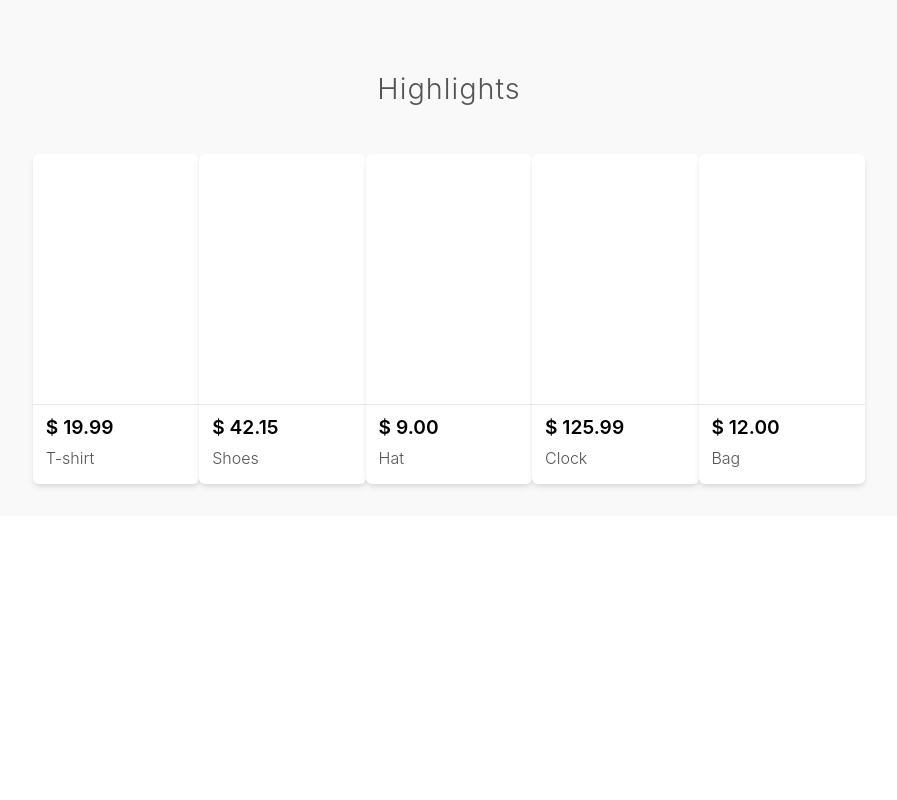
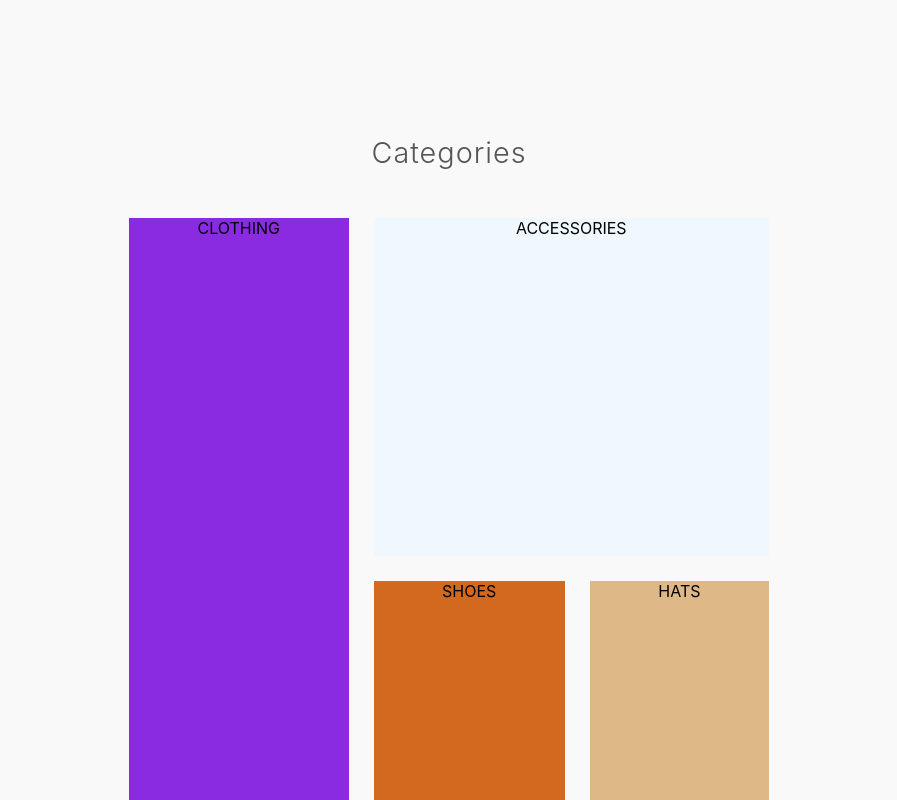
Before and after one commit to jose-eduardo87/shop-react, a React (Create React App) app: page / in a window 1280 px wide. Shown: the part 1180-1980 px from the top of the page, without its empty margins (191-1088 px from the left). Before the commit the page ends 1696 px from the top, so only its background shows below. Built offline with nearby package versions, Linux system fonts and the light colour scheme.

Commit message:
Started implementing categories grid section.

```diff
--- a/src/App.tsx
+++ b/src/App.tsx
@@ -1,18 +1,29 @@
+import { useEffect } from "react";
 import { Navbar } from "components/common/index";
-import { Highlights, PaymentInfo } from "components/sections/index";
+import {
+  CategoriesGrid,
+  Products,
+  PaymentInfo,
+} from "components/sections/index";
 import { Hero } from "components/ui/index";
 import { CartProvider } from "store/index";
+import { ITEMS } from "helpers/constants";
 
 import "./App.css";
 
 const App = () => {
+  useEffect(() => {
+    document.title = "React Store.";
+  });
+
   return (
     <div className="App">
       <CartProvider>
         <Navbar />
         <Hero />
         <PaymentInfo />
-        <Highlights />
+        <CategoriesGrid />
+        <Products title="Highlights" products={ITEMS.slice(0, 5)} />
       </CartProvider>
     </div>
   );
--- a/src/components/common/PageLayout/PageLayout.module.css
+++ b/src/components/common/PageLayout/PageLayout.module.css
@@ -1,5 +1,15 @@
 .root {
     width: 100%;
+}
+
+.root h2 {
+    display: inline-block;
+    margin-bottom: 3rem;
+    font-weight: 300;
+    color: #555;
+    letter-spacing: 1px;
+    font-size: 1.8rem;
+    line-height: 1.2;
 }
 
 .sectionContainer {
--- /dev/null
+++ b/src/components/sections/CategoriesGrid/CategoriesGrid.module.css
@@ -0,0 +1,33 @@
+.root {
+    height: 700px;
+    width: 100%;
+    display: grid;
+    gap: 25px;
+    grid-template-areas:
+    "clothing accessories accessories"
+    "clothing shoes hats"
+}
+
+.root div {
+    cursor: pointer;
+}
+
+#clothing {
+    grid-area: clothing;
+    background-color: blueviolet;
+}
+
+#accessories {
+    grid-area: accessories;
+    background-color: aliceblue;
+}
+
+#shoes {
+    grid-area: shoes;
+    background-color: chocolate;
+}
+
+#hats {
+    grid-area: hats;
+    background-color: burlywood;
+}
--- /dev/null
+++ b/src/components/sections/CategoriesGrid/CategoriesGrid.tsx
@@ -0,0 +1,31 @@
+import { FC } from "react";
+import { PageLayout } from "components/common/index";
+
+import styles from "./CategoriesGrid.module.css";
+
+const sectionStyles = {
+  root: {
+    backgroundColor: "#F9F9F9",
+  },
+  container: {
+    width: "50%",
+    margin: "0 auto",
+    padding: "4rem",
+  },
+};
+
+const CategoriesGrid: FC = () => {
+  return (
+    <PageLayout CSSProps={{ ...sectionStyles }}>
+      <h2>Categories</h2>
+      <div className={styles.root}>
+        <div id={styles.clothing}>CLOTHING</div>
+        <div id={styles.accessories}>ACCESSORIES</div>
+        <div id={styles.shoes}>SHOES</div>
+        <div id={styles.hats}>HATS</div>
+      </div>
+    </PageLayout>
+  );
+};
+
+export default CategoriesGrid;
--- a/src/components/sections/Highlights/Highlights.module.css
+++ /dev/null
@@ -1,9 +0,0 @@
-.title {
-    display: inline-block;
-    margin-bottom: 3rem;
-    font-weight: 300;
-    color: #555;
-    letter-spacing: 1px;
-    font-size: 1.8rem;
-    line-height: 1.2;
-}
--- a/src/components/sections/Highlights/Highlights.tsx
+++ b/src/components/sections/Products/Products.tsx
@@ -1,8 +1,7 @@
+import { FC } from "react";
 import { PageLayout } from "components/common/index";
 import { ProductsGrid } from "components/ui/index";
-import { ITEMS } from "helpers/constants";
-
-import styles from "./Highlights.module.css";
+import { ItemInterface } from "reducers";
 
 const sectionStyles = {
   root: {
@@ -15,13 +14,18 @@ const sectionStyles = {
   },
 };
 
-const Highlights = () => {
+interface ProductsSectionInterface {
+  title: string;
+  products: ItemInterface[];
+}
+
+const Products: FC<ProductsSectionInterface> = ({ title, products }) => {
   return (
     <PageLayout CSSProps={{ ...sectionStyles }}>
-      <h2 className={styles.title}>Highlights</h2>
-      <ProductsGrid products={ITEMS.slice(0, 5)} />
+      <h2>{title}</h2>
+      <ProductsGrid products={products} />
     </PageLayout>
   );
 };
 
-export default Highlights;
+export default Products;
--- a/src/components/sections/index.ts
+++ b/src/components/sections/index.ts
@@ -1,2 +1,3 @@
-export { default as Highlights } from "./Highlights/Highlights";
+export { default as CategoriesGrid } from "./CategoriesGrid/CategoriesGrid";
+export { default as Products } from "./Products/Products";
 export { default as PaymentInfo } from "./PaymentInfo/PaymentInfo";
--- a/src/components/ui/CartCard/CartCard.module.css
+++ b/src/components/ui/CartCard/CartCard.module.css
@@ -3,7 +3,11 @@
     display: flex;
     justify-content: space-around;
     align-items: center;
-    border-bottom: 1px solid #7c7c7c;
+    border-bottom: 1px solid #7C7C7C;
+}
+
+.card:last-of-type {
+    border-bottom: none;
 }
 
 .card input {
@@ -57,12 +61,13 @@
 }
 
 .button {
+    width: 30px;
+    height: 30px;
+    cursor: pointer;
     background-color: transparent;
     color: #9C9C9C;
-    width: 30px;
-    height: 30px;
     border-radius: 50%;
-    border: 1px solid blueviolet;
+    border: 1px solid #FFEF00;
     font-size: 1.25rem;
     line-height: 1.25rem;
     font-weight: 600;
--- a/src/components/ui/CartCard/CartCard.tsx
+++ b/src/components/ui/CartCard/CartCard.tsx
@@ -1,24 +1,30 @@
 import { FC, memo } from "react";
 import { CloseButton } from "components/icons/index";
+import { Minus, Plus } from "components/icons/index";
 import { ItemInterface } from "reducers/index";
+import { useCart } from "store/index";
 import { iconStyles } from "helpers/constants";
 
 import styles from "./CartCard.module.css";
 
 interface CartCardInterface {
   item: ItemInterface;
-  onRemoveItem: (id: string) => void;
-  onIncrementItem: (id: string) => void;
-  onDecrementItem: (id: string) => void;
 }
 
-const CartCard: FC<CartCardInterface> = ({
-  item,
-  onRemoveItem,
-  onIncrementItem,
-  onDecrementItem,
-}) => {
+const buttonIconStyles = {
+  width: 12,
+  fill: "#FFEF00",
+};
+
+const CartCard: FC<CartCardInterface> = ({ item }) => {
   const { id, name, price, quantity, qtyAvailable } = item;
+  const { onRemoveItem, onIncrementItem, onDecrementItem } = useCart();
+  const isPlusButtonDisabled = !(quantity < qtyAvailable);
+  const isMinusButtonDisabled = quantity === 1;
+  const disableButtonStyle = {
+    cursor: "not-allowed",
+    backgroundColor: "rgba(255,255,255,.3)",
+  };
   console.log("Render.");
 
   return (
@@ -38,18 +44,20 @@ const CartCard: FC<CartCardInterface> = ({
         </p>
         <div className={styles.buttonsGroup}>
           <button
-            disabled={!(quantity < qtyAvailable)}
+            disabled={isPlusButtonDisabled}
+            style={isPlusButtonDisabled ? disableButtonStyle : {}}
             className={styles.button}
             onClick={() => onIncrementItem(id)}
           >
-            +
+            <Plus {...buttonIconStyles} />
           </button>
           <button
-            disabled={quantity === 1}
+            disabled={isMinusButtonDisabled}
+            style={isMinusButtonDisabled ? disableButtonStyle : {}}
             className={styles.button}
             onClick={() => onDecrementItem(id)}
           >
-            -
+            <Minus {...buttonIconStyles} />
           </button>
         </div>
       </div>
--- a/src/components/ui/CartModal/CartModal.module.css
+++ b/src/components/ui/CartModal/CartModal.module.css
@@ -11,6 +11,8 @@
 
 .cartModal h1 {
     font-size: 1.5rem;
+    letter-spacing: 1px;
+    font-weight: 500;
     color: #FAFAFA;
 }
 
@@ -18,10 +20,23 @@
     height: 70%;
     margin: 0 auto;
     overflow: auto;
-    /* display: flex;
-    flex-direction: column;
-    justify-content: space-between;
-    align-items: center; */
+    border-top: 1px solid #818181;
+}
+
+.itemsList::-webkit-scrollbar-track
+{
+	background-color: #1F1F1F;
+}
+
+.itemsList::-webkit-scrollbar
+{
+	width: 6px;
+	background-color: #F5F5F5;
+}
+
+.itemsList::-webkit-scrollbar-thumb
+{
+	background-color: #818181;
 }
 
 .emptyCart {
@@ -29,12 +44,30 @@
     top: 20%;
     left: 50%;
     transform: translate(-50%,-50%);
-    color: #818181
+    color: #818181;
 }
 
 .checkoutInfo {
     height: 20%;
-    border-top: 1px solid #E7E7E7;
+    display: flex;
+    flex-direction: column;
+    justify-content: space-between;
+    border-top: 1px solid #818181;
+    text-align: right;
+    font-size: 1rem;
+    font-weight: 600;
+    letter-spacing: 1.2px;
+}
+
+.checkoutInfo button {
+    width: 100%;
+    height: 60px;
+    background-color: transparent;
+    font-size: 1rem;
+    color: #FEFEFE;
+    border: 1px solid #FFEF00;
+    letter-spacing: 2.5px;
+    text-transform: uppercase;
 }
 
 @keyframes slide {
--- a/src/components/ui/CartModal/CartModal.tsx
+++ b/src/components/ui/CartModal/CartModal.tsx
@@ -8,7 +8,7 @@ import { iconStyles } from "helpers/constants";
 import styles from "./CartModal.module.css";
 
 const CartModal: FC<{ onClose: () => void }> = ({ onClose }) => {
-  const { cart, onRemoveItem, onIncrementItem, onDecrementItem } = useCart();
+  const { cart } = useCart();
   const backdropElement = document.getElementById(
     "backdrop-root"
   ) as HTMLElement;
@@ -20,13 +20,7 @@ const CartModal: FC<{ onClose: () => void }> = ({ onClose }) => {
         <div className={styles.itemsList}>
           {cart.items.length ? (
             cart.items.map((product) => (
-              <CartCard
-                key={product.id}
-                onRemoveItem={onRemoveItem}
-                onIncrementItem={onIncrementItem}
-                onDecrementItem={onDecrementItem}
-                item={{ ...product }}
-              />
+              <CartCard key={product.id} item={{ ...product }} />
             ))
           ) : (
             <p className={styles.emptyCart}>
@@ -36,6 +30,7 @@ const CartModal: FC<{ onClose: () => void }> = ({ onClose }) => {
         </div>
         <div className={styles.checkoutInfo}>
           <p>Total: $ {cart.totalValue.toFixed(2)}</p>
+          <button>checkout</button>
         </div>
       </div>
     </ModalOverlay>
```
Also changed, not shown: src/components/common/Navbar/logo.png, src/components/sections/CategoriesGrid/clothing.webp (added).
